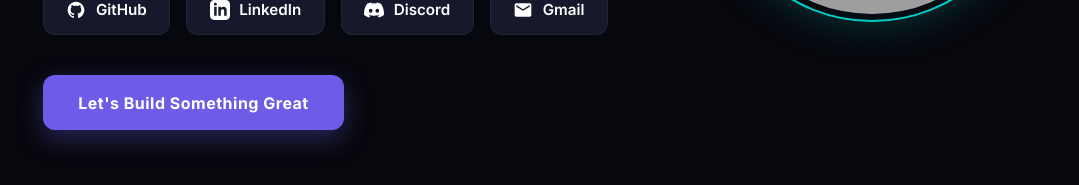
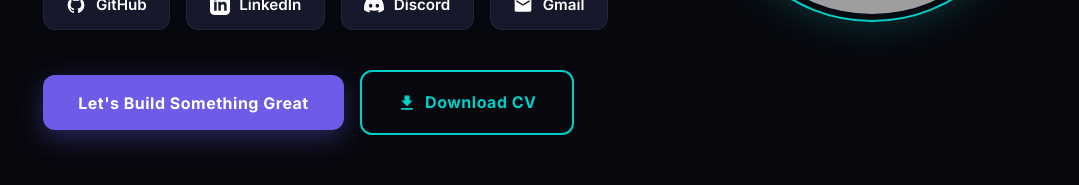
Before and after one commit to razakhan83/raza-portfolio, a React (Vite) app: page / in a window 1280 px wide. Shown: the part 686-871 px from the top of the page, without its empty margins (85-1164 px from the left). Built offline with nearby package versions, Linux system fonts and the light colour scheme; grey boxes are pictures that could not be loaded.

Commit message:
feat: add side-by-side Download CV button with vector download icon

```diff
--- a/src/App.jsx
+++ b/src/App.jsx
@@ -152,12 +152,25 @@ export default function App() {
               </a>
             </div>
 
+            <div className="hero-cta-group">
               <button
                 onClick={() => handleScrollTo('contact')}
                 className="cta-btn"
               >
                 Let's Build Something Great
               </button>
+
+              <a
+                href="/resume.pdf"
+                download="Ahmed_Raza_CV.pdf"
+                className="cta-btn secondary"
+              >
+                <svg className="cta-icon" viewBox="0 0 24 24" style={{ marginRight: '8px', width: '20px', height: '20px' }}>
+                  <path fill="currentColor" d="M5 20h14v-2H5v2zM19 9h-4V3H9v6H5l7 7 7-7z" />
+                </svg>
+                Download CV
+              </a>
+            </div>
           </div>
 
           {/* Right Headshot Column */}
--- a/src/index.css
+++ b/src/index.css
@@ -295,6 +295,34 @@ body {
 .cta-btn:hover {
   transform: scale(1.03);
   box-shadow: 0 12px 30px rgba(108, 92, 231, 0.5);
+}
+
+.hero-cta-group {
+  display: flex;
+  flex-direction: column;
+  gap: 1rem;
+  margin-top: 1rem;
+}
+@media (min-width: 600px) {
+  .hero-cta-group {
+    flex-direction: row;
+    align-items: center;
+  }
+}
+
+.cta-btn.secondary {
+  background-color: transparent;
+  border: 2px solid var(--secondary-color);
+  color: var(--secondary-color);
+  box-shadow: none;
+}
+.cta-btn.secondary:hover {
+  background-color: rgba(0, 206, 201, 0.05);
+  box-shadow: 0 0 20px rgba(0, 206, 201, 0.15);
+}
+
+.cta-icon {
+  fill: currentColor;
 }
 
 /* Hero image column */
```
Lines whose indentation alone changed are shown as unchanged.
